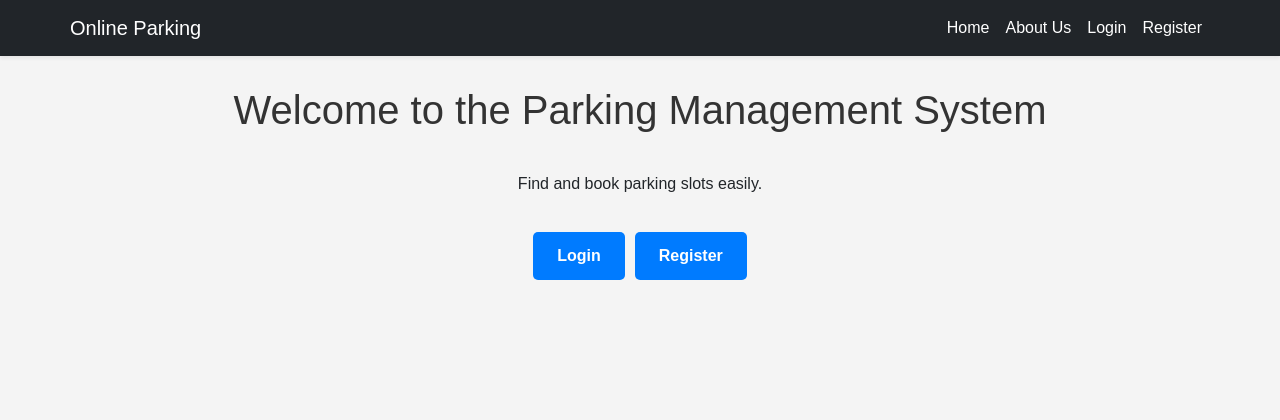
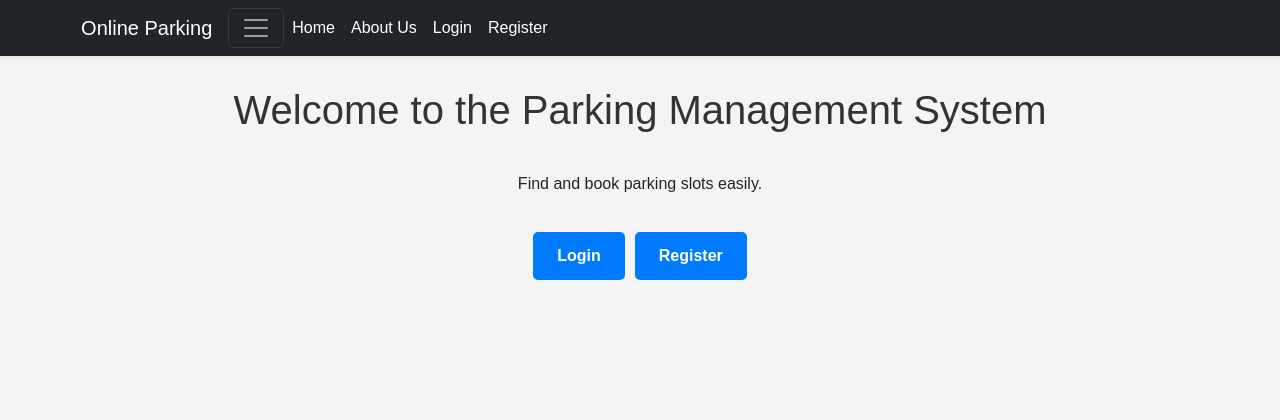
Before and after one commit to MunazzaJaved/car-parking-management-system-019-031, a PHP site: page /view/guest/home.php in a window 1280 px wide. Shown: the top 420 px of the page. Run offline with PHP 8.4, Linux system fonts and the light colour scheme.

Commit message:
Update guest-header.php
navigation setting in respociveness

```diff
--- a/components/guest-header.php
+++ b/components/guest-header.php
@@ -7,17 +7,18 @@
     <title>Online Parking - Guest</title>
     <link rel="stylesheet" href="https://cdn.jsdelivr.net/npm/bootstrap@5.3.3/dist/css/bootstrap.min.css">
 
-
 </head>
 
 <body class="d-flex flex-column min-vh-100">
     <header class="bg-dark shadow-sm ">
         <nav class="navbar navbar-expand-lg navbar-dark container">
-        <a class="navbar-brand text-white">Online Parking</a>
-        <button class="navbar-toggler" type="button" data-bs-toggle="collapse" data-bs-target="#navbarNav" aria-controls="navbarNav" aria-expanded="false" aria-label="Toggle navigation">
+            <a class="navbar-brand text-white">&nbsp; Online Parking</a>
+            <button class="navbar-toggler d-flex ms-auto" type="button" data-bs-toggle="collapse" data-bs-target="#navbarNav" aria-controls="navbarNav" aria-expanded="false" aria-label="Toggle navigation">
                 <span class="navbar-toggler-icon"></span>
             </button>
-        <div class="collapse navbar-collapse" id="navbarNav">
+
+            <div class="collapse navbar-collapse" id="navbarNav" style="margin-right: 20px;">
+                <div class="d-flex justify-content-end">
                     <ul class="navbar-nav ms-auto">
                         <li class="nav-item">
                             <a class="nav-link text-white" href="../../view/guest/home.php">Home</a>
@@ -33,5 +34,6 @@
                         </li>
                     </ul>
                 </div>
+            </div>
         </nav>
     </header>
```
Lines whose indentation alone changed are shown as unchanged.
